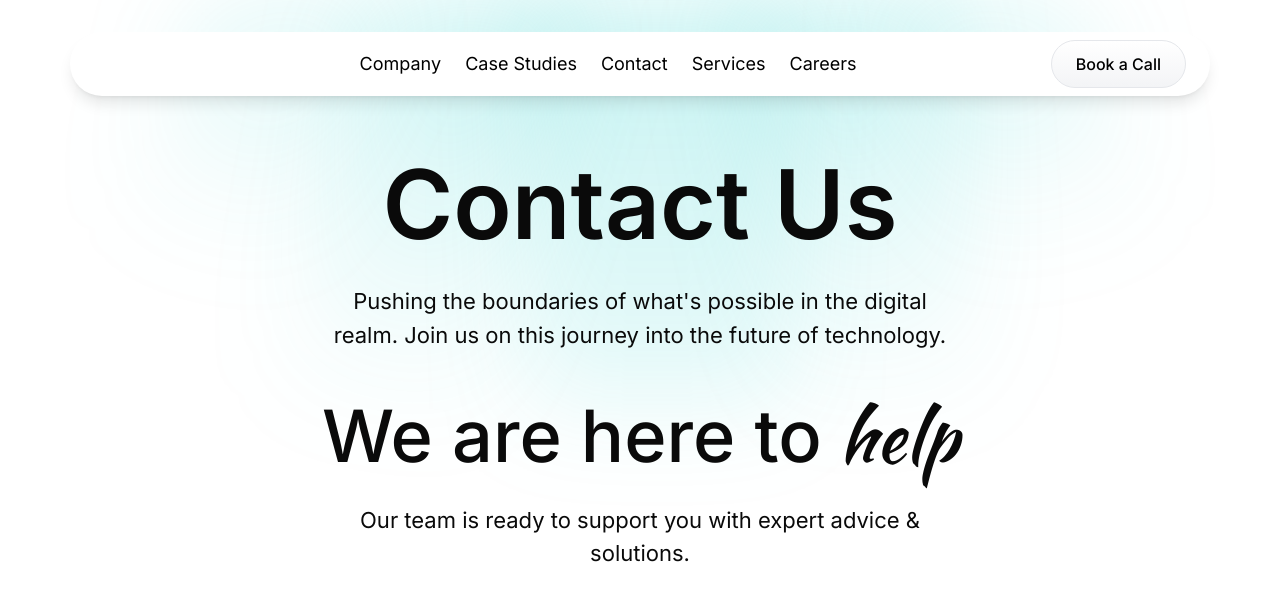
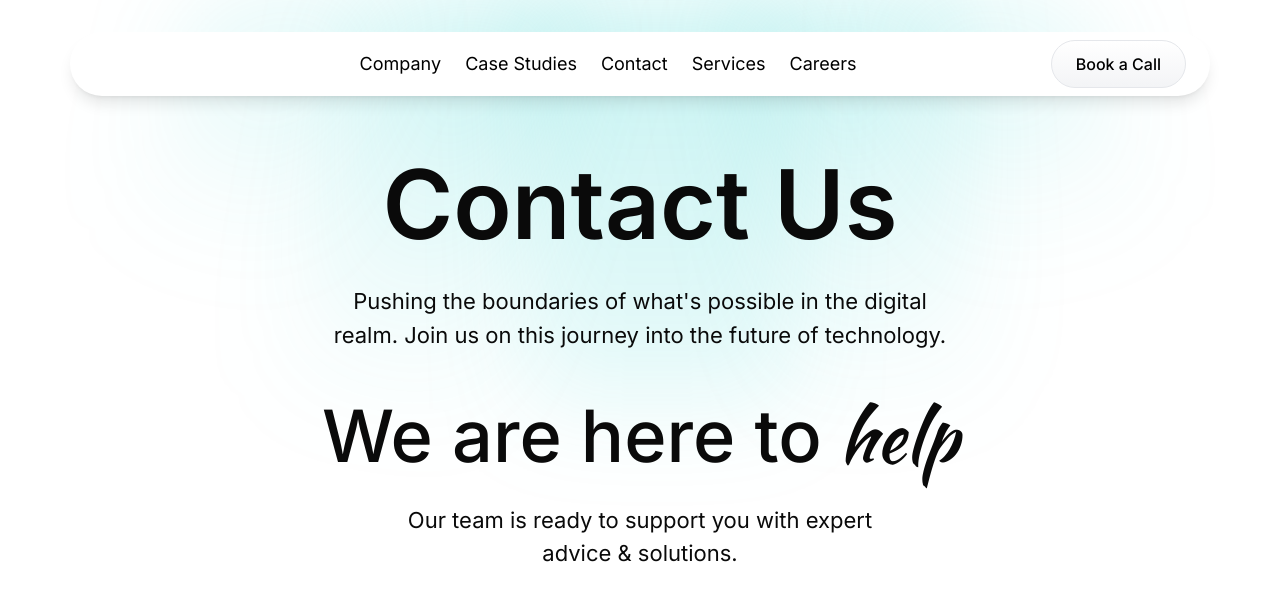
Before and after one commit to Roshen-Perera/ceylon-developers-portfolio, a Next.js app: page /contact in a window 1280 px wide. Shown: the top 600 px of the page. Built offline with nearby package versions, Linux system fonts and the light colour scheme.

Commit message:
Update HelpHeading component to adjust max width for better readability

```diff
--- a/components/helpHeading.tsx
+++ b/components/helpHeading.tsx
@@ -6,7 +6,7 @@ const HelpHeading = () => {
       <p className="text-7xl font-medium">
         We are here to<span className="font-kaushan"> help</span>
       </p>
-      <div className="text-[22px] mt-8 max-w-2xl flex items-center mx-auto px-4">
+      <div className="text-[22px] mt-8 max-w-lg flex items-center mx-auto px-4">
         <p className="text-center">
           Our team is ready to support you with expert advice & solutions.
         </p>
```
